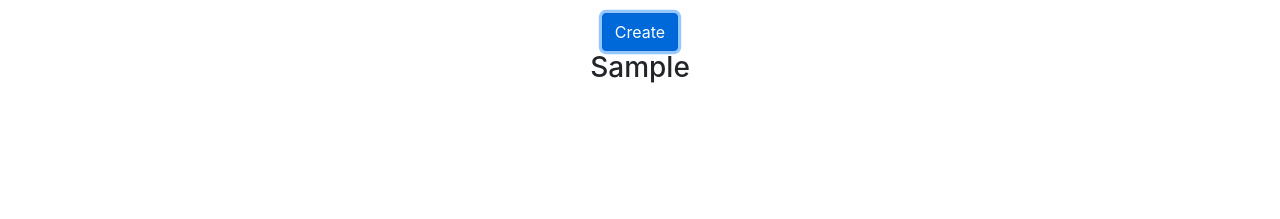
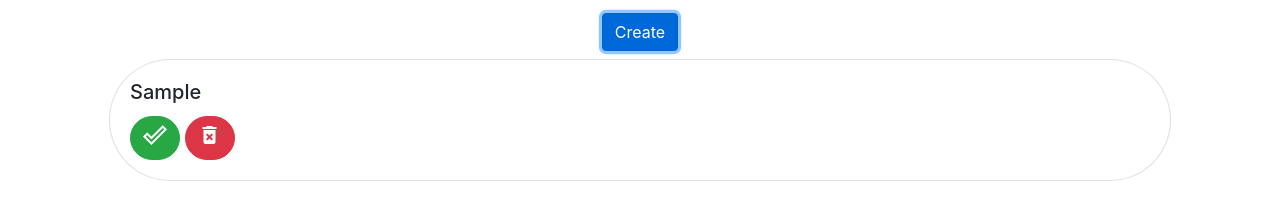
Before and after one commit to Rowadz/js-todo-list-yt, a plain HTML site: page index.html in a window 1280 px wide. Both pictures are taken after typing "Sample" into the empty fields and a click on the button "Create". Shown: the part 225-444 px from the top of the page. Drawn offline with nearby package versions, Linux system fonts and the light colour scheme.

Commit message:
style the tasks

```diff
--- a/index.html
+++ b/index.html
@@ -10,6 +10,10 @@
       href="https://cdn.jsdelivr.net/npm/bootstrap@4.5.3/dist/css/bootstrap.min.css"
       integrity="sha384-TX8t27EcRE3e/ihU7zmQxVncDAy5uIKz4rEkgIXeMed4M0jlfIDPvg6uqKI2xXr2"
       crossorigin="anonymous"
+    />
+    <link
+      href="https://fonts.googleapis.com/icon?family=Material+Icons"
+      rel="stylesheet"
     />
   </head>
   <body>
@@ -26,7 +30,6 @@
       >
         <span class="navbar-toggler-icon"></span>
       </button>
-
     </nav>
 
     <main role="main" class="container">
@@ -40,11 +43,11 @@
             placeholder="Enter you task here"
           />
         </div>
-        <button type="button" class="btn btn-primary" id="create-task-id">Create</button>
+        <button type="button" class="btn btn-primary" id="create-task-id">
+          Create
+        </button>
 
-        <section id='tasks-section'>
-
-        </section>
+        <section id="tasks-section"></section>
       </div>
     </main>
 
--- a/js/index.js
+++ b/js/index.js
@@ -11,7 +11,23 @@ const getInputText = () => {
 const insertTaskIntoPage = (text) => {
   document
     .getElementById('tasks-section')
-    .insertAdjacentHTML('beforeend', `<h3>${text}</h3>`)
+    .insertAdjacentHTML('beforeend', `
+    <div class="card rounded-pill mt-2 text-left">
+        <div class="card-body">
+            <h5 class="card-title">${text}</h5>
+            <button type="button" class="btn btn-success rounded-pill">
+                <span class="material-icons">
+                    done_outline
+                </span>
+            </button>
+            <button type="button" class="btn btn-danger rounded-pill">
+                <span class="material-icons">
+                    delete_forever
+                </span>
+            </button>
+        </div>
+    </div>
+    `)
 }
 
 const emptyInputText = () => {
```
